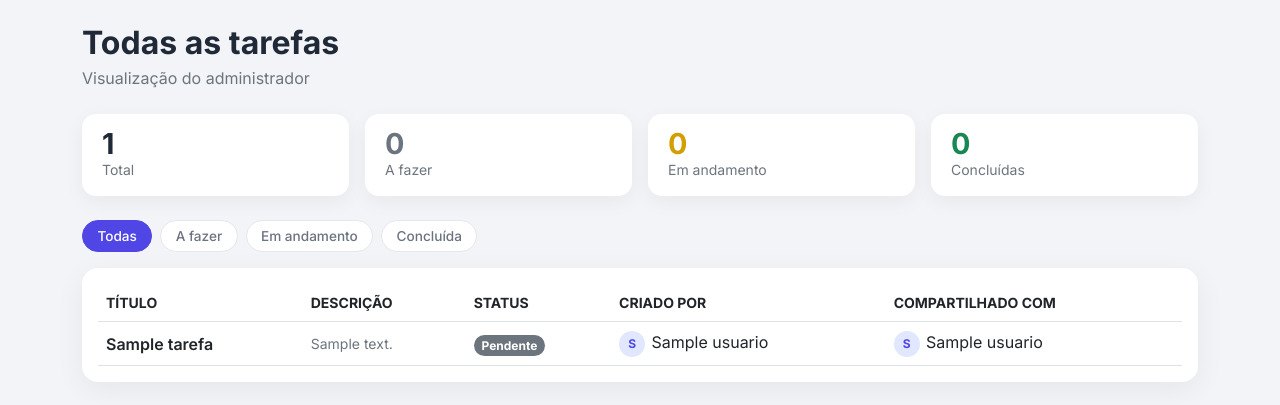
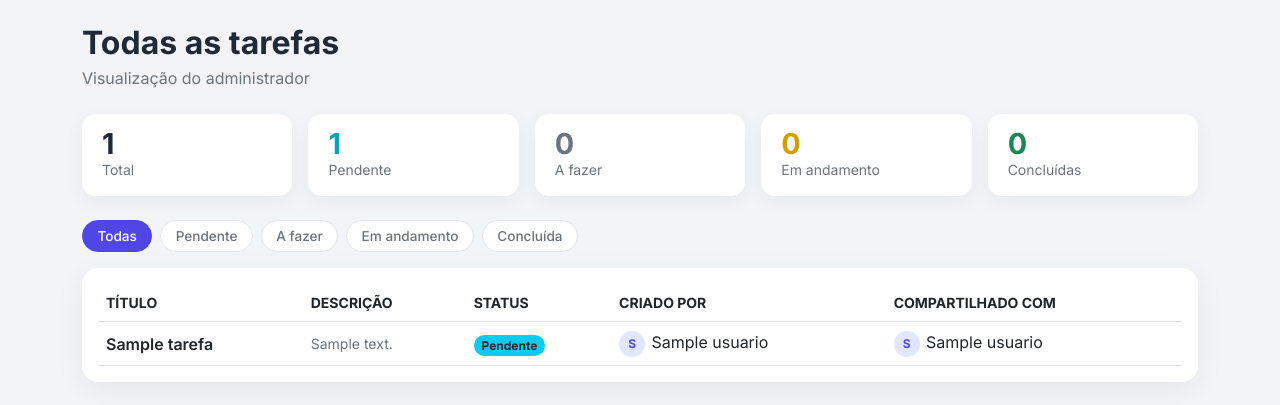
Before and after one commit to alyssa-sys/Grupo-1-FSI-Tutorial-Flask, a Flask app: template gerenciador_de_tarefas/templates/quadro_admin.html in a window 1280 px wide. Shown: the part 56-461 px from the top of the page. Run offline with Flask 3, Linux system fonts and the light colour scheme; the template is opened without the code that fills it: values that come from a table or form of the project are taken from there, others are empty; tables that the repository leaves empty hold one stand-in row (values such as "Sample post").

Commit message:
correcao

```diff
--- a/gerenciador_de_tarefas/templates/editar_tarefa.html
+++ b/gerenciador_de_tarefas/templates/editar_tarefa.html
@@ -25,14 +25,14 @@
                     <label class="form-label" for="status">Status</label>
                     <select id="status" name="status" class="form-select">
                         <option value="Pendente" {% if tarefa.status == 'Pendente' %}selected{% endif %}>Pendente</option>
-                        <option value="Cancelada" {% if tarefa.status == 'Cancelada' %}selected{% endif %}>Cancelada</option>
+                        <option value="A fazer" {% if tarefa.status == 'A fazer' %}selected{% endif %}>A fazer</option>
                         <option value="Em andamento" {% if tarefa.status == 'Em andamento' %}selected{% endif %}>Em andamento</option>
                         <option value="Concluída" {% if tarefa.status == 'Concluída' %}selected{% endif %}>Concluída</option>
                     </select>
                 </div>
                 <div class="d-flex gap-2">
                     <a href="{{ url_for('quadro') }}" class="btn btn-outline-secondary w-50"
-                       style="border-radius:10px; padding:.7rem 1rem;">Voltar</a>
+                       style="border-radius:10px; padding:.7rem 1rem;">Cancelar</a>
                     <button type="submit" class="btn btn-principal w-50">Salvar</button>
                 </div>
             </form>
--- a/gerenciador_de_tarefas/templates/quadro_admin.html
+++ b/gerenciador_de_tarefas/templates/quadro_admin.html
@@ -27,22 +27,26 @@
 </div>
 
 <div class="row g-3 mb-4">
-    <div class="col-6 col-md-3">
+    <div class="col-6 col-md">
         <div class="stat"><div class="num">{{ tarefas|length }}</div><div class="text-secondary small">Total</div></div>
     </div>
-    <div class="col-6 col-md-3">
+    <div class="col-6 col-md">
+        <div class="stat"><div class="num" style="color:#0aa2c0;">{{ tarefas|rejectattr('status', 'in', ['A fazer', 'Em andamento', 'Concluída'])|list|length }}</div><div class="text-secondary small">Pendente</div></div>
+    </div>
+    <div class="col-6 col-md">
         <div class="stat"><div class="num" style="color:#6c757d;">{{ tarefas|selectattr('status', 'equalto', 'A fazer')|list|length }}</div><div class="text-secondary small">A fazer</div></div>
     </div>
-    <div class="col-6 col-md-3">
+    <div class="col-6 col-md">
         <div class="stat"><div class="num" style="color:#d39e00;">{{ tarefas|selectattr('status', 'equalto', 'Em andamento')|list|length }}</div><div class="text-secondary small">Em andamento</div></div>
     </div>
-    <div class="col-6 col-md-3">
+    <div class="col-6 col-md">
         <div class="stat"><div class="num" style="color:#198754;">{{ tarefas|selectattr('status', 'equalto', 'Concluída')|list|length }}</div><div class="text-secondary small">Concluídas</div></div>
     </div>
 </div>
 
 <div class="d-flex flex-wrap gap-2 mb-3">
     <button type="button" class="filtro ativo" data-filtro="todas">Todas</button>
+    <button type="button" class="filtro" data-filtro="Pendente">Pendente</button>
     <button type="button" class="filtro" data-filtro="A fazer">A fazer</button>
     <button type="button" class="filtro" data-filtro="Em andamento">Em andamento</button>
     <button type="button" class="filtro" data-filtro="Concluída">Concluída</button>
@@ -70,8 +74,10 @@
                             <span class="badge rounded-pill bg-success">{{ tarefa.status }}</span>
                         {% elif tarefa.status == 'Em andamento' %}
                             <span class="badge rounded-pill bg-warning text-dark">{{ tarefa.status }}</span>
+                        {% elif tarefa.status == 'A fazer' %}
+                            <span class="badge rounded-pill bg-secondary">{{ tarefa.status }}</span>
                         {% else %}
-                            <span class="badge rounded-pill bg-secondary">{{ tarefa.status }}</span>
+                            <span class="badge rounded-pill bg-info text-dark">{{ tarefa.status }}</span>
                         {% endif %}
                     </td>
                     <td>{{ pessoa(tarefa.criador) }}</td>
```
Also changed, not shown: gerenciador_de_tarefas/templates/quadro.html (+5 -3 lines).
